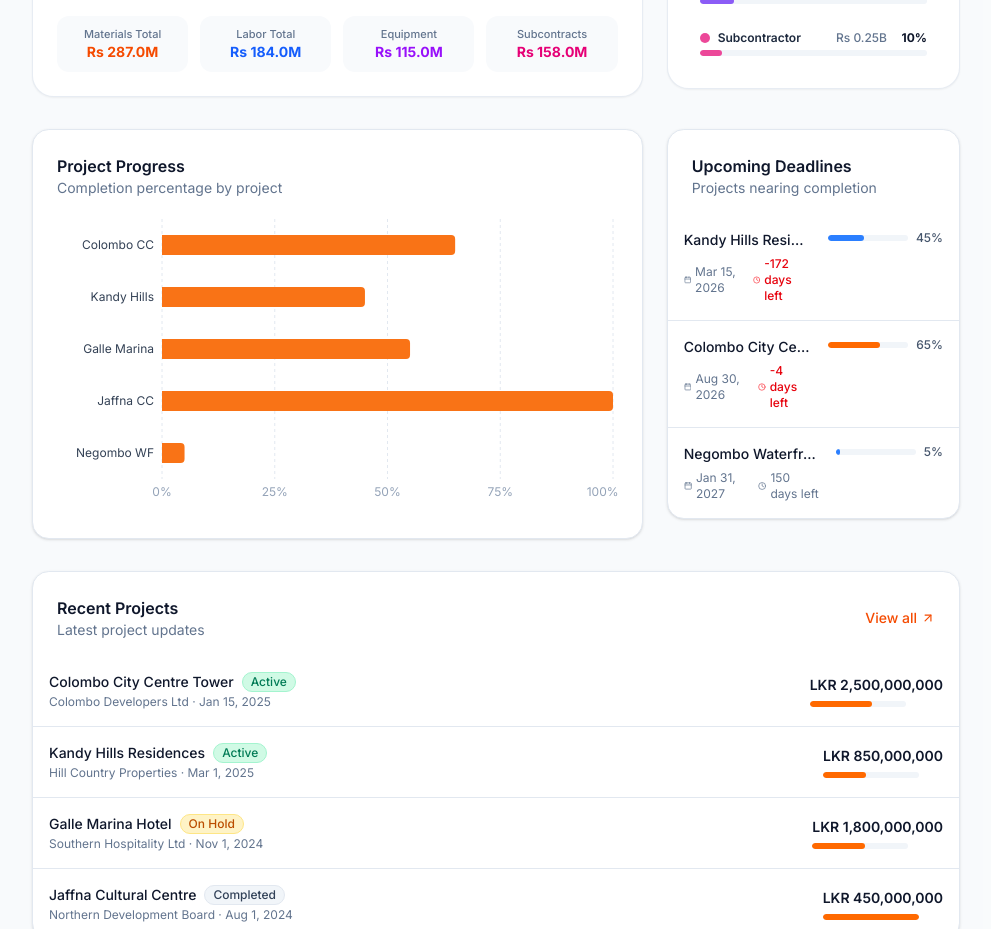
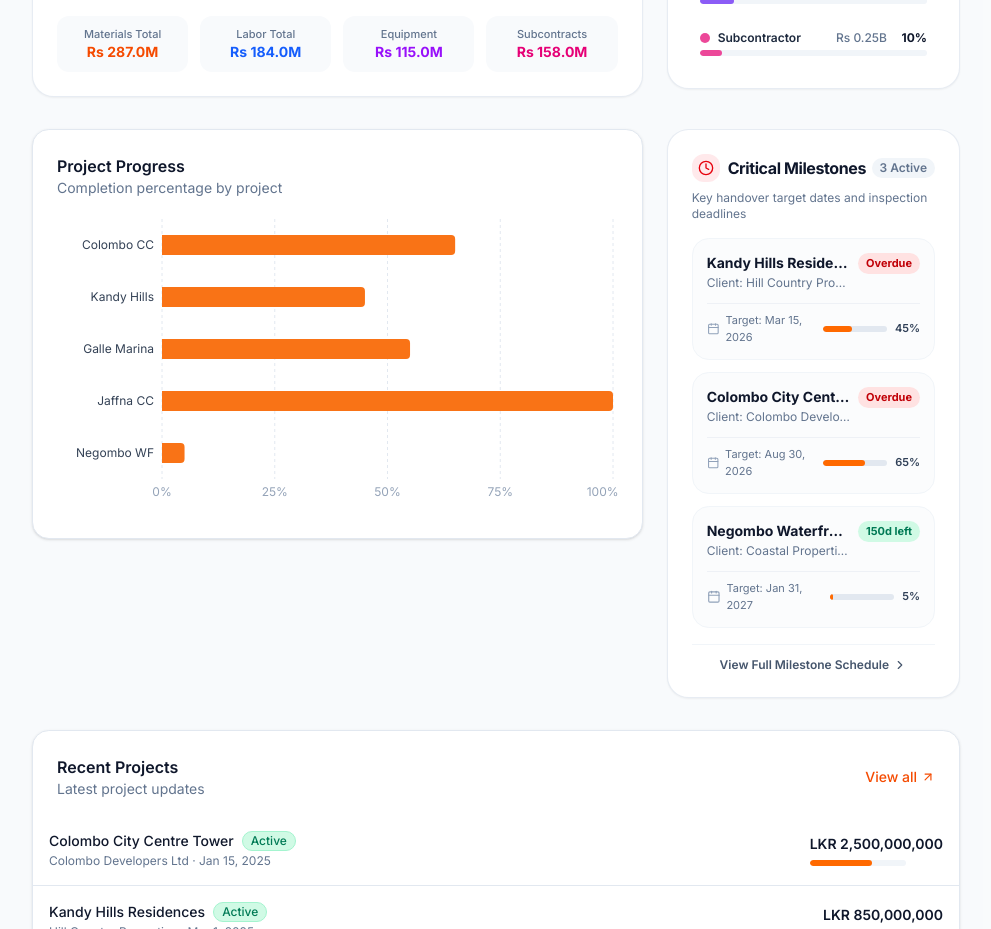
Before and after one commit to supunyasanthaofficial/construction-pm, a Next.js app: page / in a window 1280 px wide. Shown: the part 1180-2109 px from the top of the page, without its empty margins (288-1279 px from the left). Built offline with nearby package versions, Linux system fonts and the light colour scheme.

Commit message:
Enhance UpcomingDeadlines component with improved layout, urgency indicators, and project details

```diff
--- a/components/features/upcoming-deadlines.tsx
+++ b/components/features/upcoming-deadlines.tsx
@@ -1,14 +1,15 @@
 import { mockProjects } from "@/lib/mock-data";
 import { formatDate } from "@/lib/utils";
-import { Calendar, Clock } from "lucide-react";
+import { Calendar, Clock, AlertTriangle, CheckCircle2, ChevronRight } from "lucide-react";
+import Link from "next/link";
 
 export function UpcomingDeadlines() {
   const deadlines = mockProjects
     .filter((p) => p.status === "active" || p.status === "planning")
     .sort(
-      (a, b) => new Date(a.endDate).getTime() - new Date(b.endDate).getTime(),
+      (a, b) => new Date(a.endDate).getTime() - new Date(b.endDate).getTime()
     )
-    .slice(0, 3);
+    .slice(0, 4);
 
   const getDaysRemaining = (endDate: string) => {
     const now = new Date();
@@ -19,71 +20,95 @@ export function UpcomingDeadlines() {
   };
 
   return (
-    <div className="rounded-xl border bg-white shadow-sm">
-      <div className="p-6 pb-4">
-        <h3 className="text-base font-semibold text-slate-900">
-          Upcoming Deadlines
+    <div className="flex flex-col justify-between rounded-2xl border border-slate-200/80 bg-white p-6 shadow-xs transition-all hover:shadow-md">
+      <div>
+        <div className="flex items-center justify-between mb-2">
+          <div className="flex items-center gap-2">
+            <div className="flex h-7 w-7 items-center justify-center rounded-lg bg-red-500/10 text-red-600">
+              <Clock className="h-4 w-4" />
+            </div>
+            <h3 className="text-base font-bold text-slate-900 tracking-tight">
+              Critical Milestones
             </h3>
-        <p className="text-sm text-slate-500">Projects nearing completion</p>
           </div>
-      <div className="divide-y">
+          <span className="text-xs font-semibold text-slate-500 bg-slate-100 px-2 py-0.5 rounded-full">
+            {deadlines.length} Active
+          </span>
+        </div>
+        <p className="text-xs text-slate-500 mb-4">
+          Key handover target dates and inspection deadlines
+        </p>
+
+        <div className="space-y-3">
           {deadlines.map((project) => {
             const daysRemaining = getDaysRemaining(project.endDate);
-          const isUrgent = daysRemaining <= 30;
+            const isUrgent = daysRemaining > 0 && daysRemaining <= 45;
+            const isOverdue = daysRemaining < 0;
 
             return (
-            <div
+              <Link
                 key={project.id}
-              className="p-4 hover:bg-slate-50 transition-colors"
+                href={`/projects/${project.id}`}
+                className="group block rounded-xl border border-slate-100 bg-slate-50/50 p-3.5 transition-all hover:bg-slate-50 hover:border-slate-200 hover:shadow-xs"
               >
-              <div className="flex items-start justify-between">
-                <div className="flex-1 min-w-0">
-                  <p className="text-sm font-medium text-slate-900 truncate">
+                <div className="flex items-start justify-between gap-2">
+                  <div className="min-w-0 flex-1">
+                    <p className="text-sm font-bold text-slate-900 truncate group-hover:text-orange-600 transition-colors">
                       {project.name}
                     </p>
-                  <div className="flex items-center gap-3 mt-1.5">
-                    <div className="flex items-center gap-1 text-xs text-slate-500">
-                      <Calendar className="h-3 w-3" />
-                      {formatDate(project.endDate)}
+                    <p className="text-xs text-slate-500 truncate mt-0.5">
+                      Client: {project.clientName}
+                    </p>
                   </div>
-                    <div className="flex items-center gap-1 text-xs">
-                      <Clock
-                        className={`h-3 w-3 ${isUrgent ? "text-red-500" : "text-slate-500"}`}
-                      />
+
                   <span
-                        className={
-                          isUrgent
-                            ? "text-red-600 font-medium"
-                            : "text-slate-500"
-                        }
+                    className={`inline-flex items-center gap-1 px-2 py-0.5 rounded-full text-[11px] font-bold shrink-0 ${
+                      isOverdue
+                        ? "bg-red-100 text-red-700"
+                        : isUrgent
+                        ? "bg-amber-100 text-amber-700 animate-pulse"
+                        : "bg-emerald-100 text-emerald-700"
+                    }`}
                   >
-                        {daysRemaining} days left
+                    {isUrgent && <AlertTriangle className="h-3 w-3" />}
+                    {isOverdue
+                      ? "Overdue"
+                      : `${Math.abs(daysRemaining)}d left`}
                   </span>
                 </div>
+
+                <div className="mt-3 flex items-center justify-between border-t border-slate-200/50 pt-2 text-[11px] text-slate-500">
+                  <div className="flex items-center gap-1.5">
+                    <Calendar className="h-3.5 w-3.5 text-slate-400" />
+                    <span>Target: {formatDate(project.endDate)}</span>
                   </div>
-                </div>
-                <div className="flex items-center gap-2 ml-4">
-                  <div className="w-20 h-1.5 bg-slate-100 rounded-full overflow-hidden">
+
+                  <div className="flex items-center gap-2">
+                    <div className="h-1.5 w-16 bg-slate-200 rounded-full overflow-hidden">
                       <div
-                      className={`h-full rounded-full transition-all ${
-                        project.progress >= 80
-                          ? "bg-emerald-500"
-                          : project.progress >= 50
-                            ? "bg-orange-500"
-                            : "bg-blue-500"
-                      }`}
+                        className="h-full bg-orange-500 rounded-full"
                         style={{ width: `${project.progress}%` }}
                       />
                     </div>
-                  <span className="text-xs font-medium text-slate-600">
+                    <span className="font-semibold text-slate-700">
                       {project.progress}%
                     </span>
                   </div>
                 </div>
-            </div>
+              </Link>
             );
           })}
         </div>
       </div>
+
+      <div className="mt-4 border-t border-slate-100 pt-3">
+        <Link
+          href="/projects"
+          className="flex items-center justify-center gap-1 text-xs font-semibold text-slate-600 hover:text-orange-600 transition-colors"
+        >
+          View Full Milestone Schedule <ChevronRight className="h-3.5 w-3.5" />
+        </Link>
+      </div>
+    </div>
   );
 }
```
Lines whose indentation alone changed are shown as unchanged.
